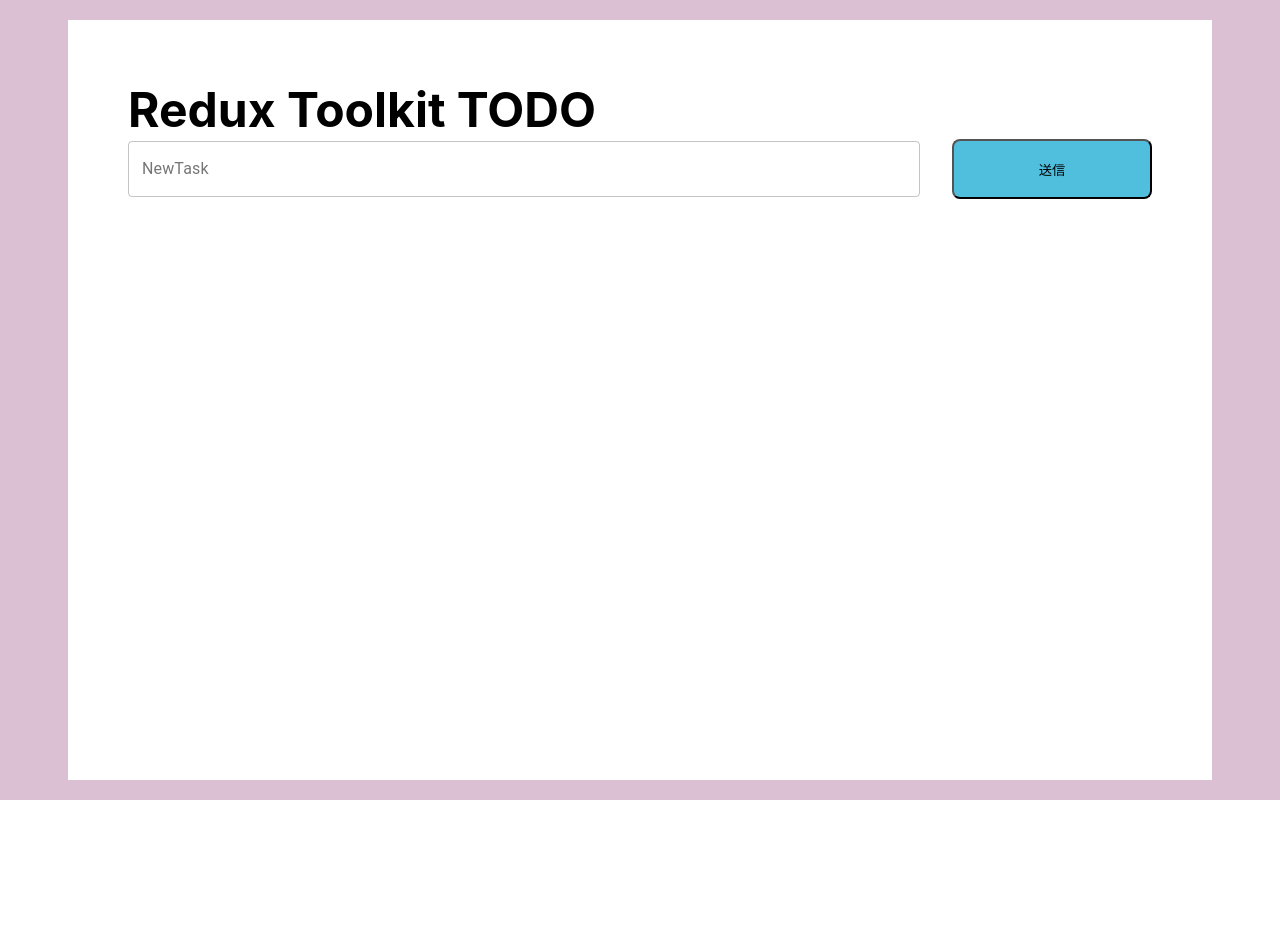
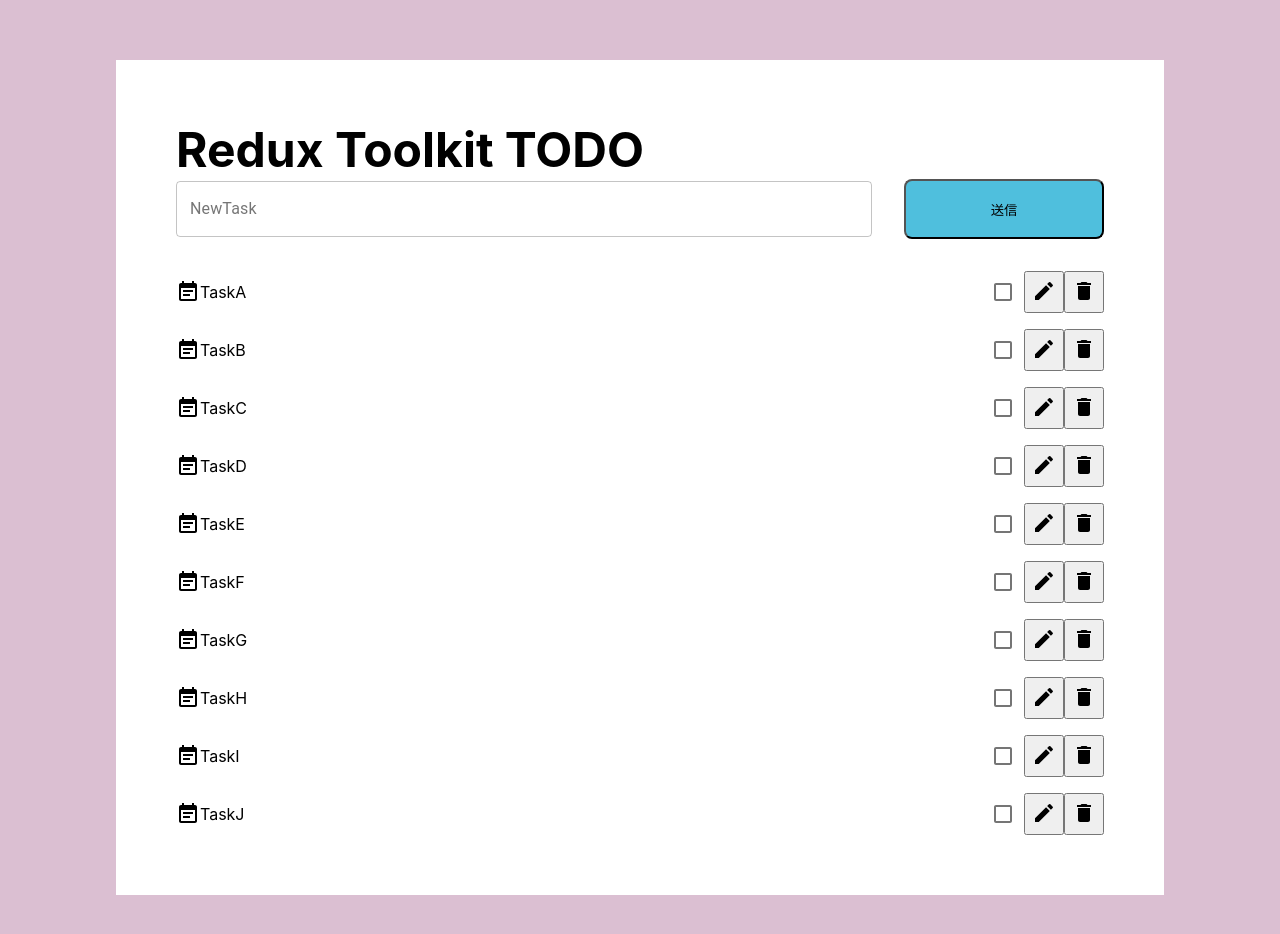
Before and after one commit to kodai01/redux-ts-todo-plus, a React (Create React App) app: page / in a window 1280 px wide. Shown: the top 934 px of the page. Before the commit the page ends 800 px from the top, so only its background shows below. Built offline with nearby package versions, Linux system fonts and the light colour scheme.

Commit message:
4のUIの部分を完成（taskitem,tasklist）

```diff
--- a/src/App.tsx
+++ b/src/App.tsx
@@ -2,12 +2,14 @@
 import './scss/main.scss';
 import Header from './header';
 import TaskForm from './features/task/taskForm/taskForm';
+import TaskList from './features/task/taskList/taskList';
 
 const App: React.FC = () => {
   return (
     <div className="root">
       <Header />
       <TaskForm />
+      <TaskList />
     </div>
   );
 };
--- /dev/null
+++ b/src/features/task/taskItem/taskItem.tsx
@@ -0,0 +1,36 @@
+import React from 'react';
+import '../../../scss/taskItem.scss';
+import Checkbox from '@material-ui/core/Checkbox';
+import EventNoteIcon from '@material-ui/icons/EventNote';
+import EditIcon from '@material-ui/icons/Edit';
+import DeleteIcon from '@material-ui/icons/Delete';
+
+interface PropTypes {
+  task: { id: number; title: string; completed: boolean };
+}
+
+const TaskItem: React.FC<PropTypes> = ({ task }) => {
+  return (
+    <div className="task-item">
+      <div className="title">
+        <EventNoteIcon />
+        <div className="title-text">{task.title}</div>
+      </div>
+      <div className="icon-list">
+        <Checkbox
+          checked={task.completed}
+          onClick={() => console.log(task.id)}
+          inputProps={{ 'aria-label': 'primary checkbox' }}
+        />
+        <button onClick={() => console.log('edit', task.id)}>
+          <EditIcon />
+        </button>
+        <button onClick={() => console.log('delete', task.id)}>
+          <DeleteIcon />
+        </button>
+      </div>
+    </div>
+  );
+};
+
+export default TaskItem;
--- /dev/null
+++ b/src/features/task/taskList/defaultDataset.json
@@ -0,0 +1,12 @@
+[
+  { "id": 0, "title": "TaskA", "completed": false },
+  { "id": 1, "title": "TaskB", "completed": false },
+  { "id": 2, "title": "TaskC", "completed": false },
+  { "id": 3, "title": "TaskD", "completed": false },
+  { "id": 4, "title": "TaskE", "completed": false },
+  { "id": 5, "title": "TaskF", "completed": false },
+  { "id": 6, "title": "TaskG", "completed": false },
+  { "id": 7, "title": "TaskH", "completed": false },
+  { "id": 8, "title": "TaskI", "completed": false },
+  { "id": 9, "title": "TaskJ", "completed": false }
+]
--- /dev/null
+++ b/src/features/task/taskList/taskList.tsx
@@ -0,0 +1,16 @@
+import React from 'react';
+import TaskItem from '../taskItem/taskItem';
+import defaultDataset from './defaultDataset.json';
+import '../../../scss/taskList.scss';
+
+const TaskList: React.FC = () => {
+  return (
+    <div className="task-list">
+      {defaultDataset.map((task) => (
+        <TaskItem key={task.id} task={task} />
+      ))}
+    </div>
+  );
+};
+
+export default TaskList;
--- a/src/scss/main.scss
+++ b/src/scss/main.scss
@@ -5,11 +5,12 @@
   align-items: center;
   justify-content: center;
   background-color: $pink;
-  height: 100vh;
+  min-height: 100vh;
+  padding: 60px;
 
   .root {
     background: $white;
-    height: 80vh;
+    min-height: 80vh;
     width: 80%;
     padding: 60px;
   }
--- /dev/null
+++ b/src/scss/taskItem.scss
@@ -0,0 +1,17 @@
+.task-item {
+  display: flex;
+  justify-content: space-between;
+
+  .title {
+    display: flex;
+    align-items: center;
+  }
+
+  .icon-list {
+    display: flex;
+
+    & > * :not(:first-child) {
+      margin-left: 16px;
+    }
+  }
+}
--- /dev/null
+++ b/src/scss/taskList.scss
@@ -0,0 +1,11 @@
+.task-list {
+  display: flex;
+  flex-direction: column;
+  margin-top: 32px;
+
+  & > .task-item {
+    &:not(:first-child) {
+      margin-top: 16px;
+    }
+  }
+}
```
